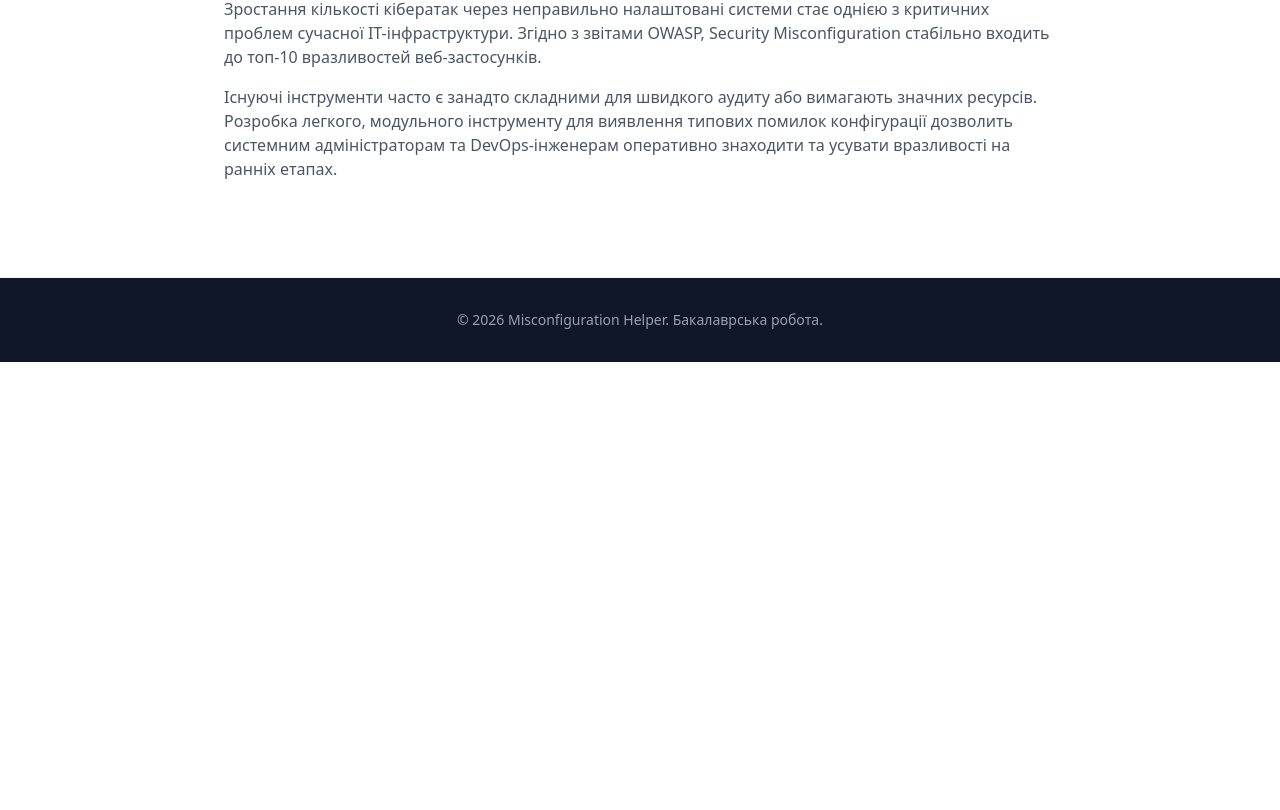
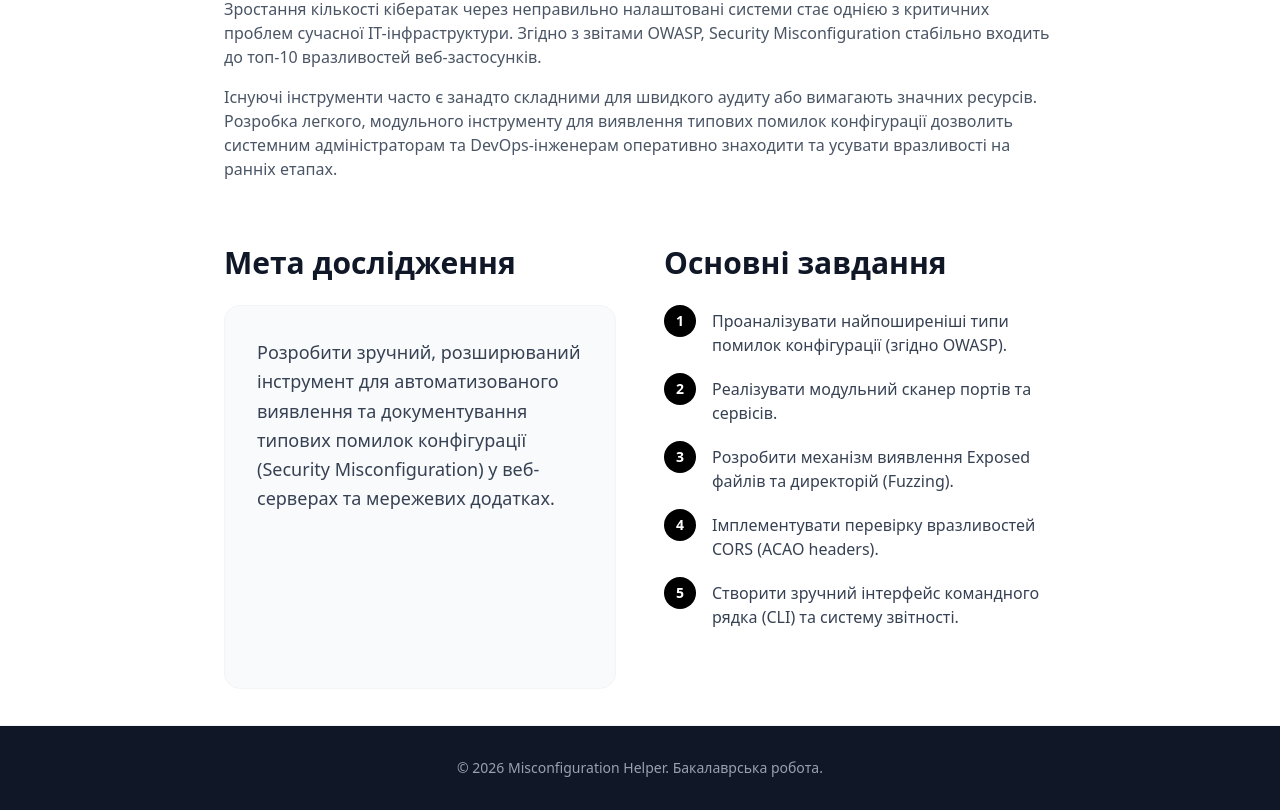
Before and after one commit to PickNicko13/misconfiguration-helper-landing, a React (Vite) app: page / in a window 1280 px wide. Shown: the part 1007-1817 px from the top of the page. Before the commit the page ends 1369 px from the top, so only its background shows below. Built offline with nearby package versions, Linux system fonts and the light colour scheme.

Commit message:
feat(stage-3): add goal, tasks and methodology in Ukrainian

```diff
--- a/src/App.tsx
+++ b/src/App.tsx
@@ -62,6 +62,37 @@ function App() {
               </p>
             </article>
 
+            <div className="grid md:grid-cols-2 gap-12">
+              <article>
+                <h2 className="text-3xl font-bold text-gray-900 mb-6">Мета дослідження</h2>
+                <div className="bg-gray-50 p-8 rounded-2xl border border-gray-100 h-full">
+                  <p className="text-lg text-gray-700 leading-relaxed">
+                    Розробити зручний, розширюваний інструмент для автоматизованого виявлення та документування типових помилок конфігурації (Security Misconfiguration) у веб-серверах та мережевих додатках.
+                  </p>
+                </div>
+              </article>
+
+              <article>
+                <h2 className="text-3xl font-bold text-gray-900 mb-6">Основні завдання</h2>
+                <ul className="space-y-4">
+                  {[
+                    "Проаналізувати найпоширеніші типи помилок конфігурації (згідно OWASP).",
+                    "Реалізувати модульний сканер портів та сервісів.",
+                    "Розробити механізм виявлення Exposed файлів та директорій (Fuzzing).",
+                    "Імплементувати перевірку вразливостей CORS (ACAO headers).",
+                    "Створити зручний інтерфейс командного рядка (CLI) та систему звітності."
+                  ].map((task, index) => (
+                    <li key={index} className="flex items-start gap-4">
+                      <div className="flex-shrink-0 w-8 h-8 bg-black text-white rounded-full flex items-center justify-center font-bold text-sm">
+                        {index + 1}
+                      </div>
+                      <span className="text-gray-700 pt-1">{task}</span>
+                    </li>
+                  ))}
+                </ul>
+              </article>
+            </div>
+
           </div>
         </section>
       </main>
```
